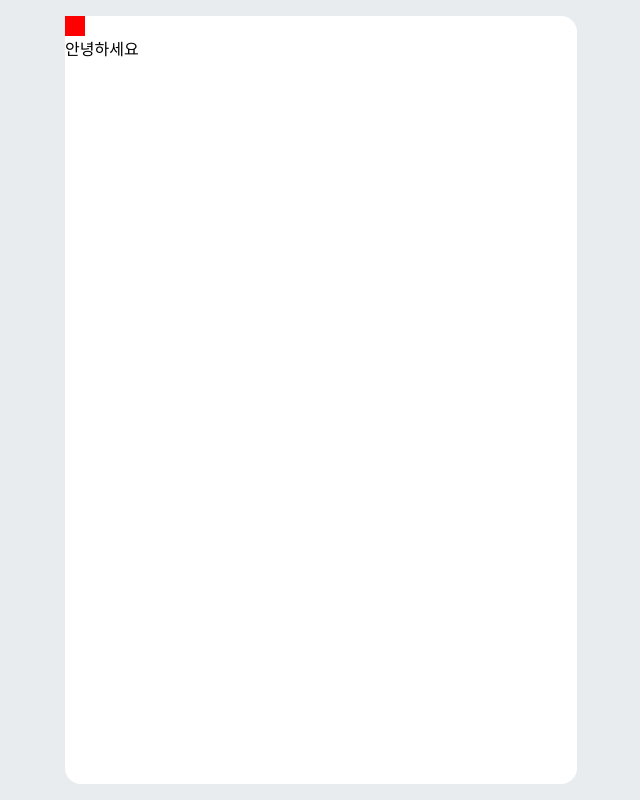
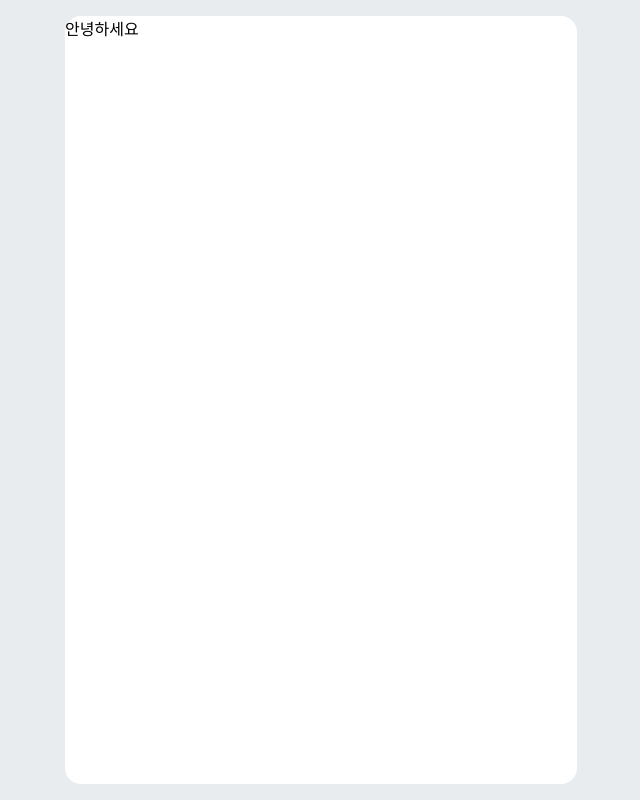
Before and after one commit to forest-k/todolist, a React (Create React App) app: page / in a window 1280 px wide. Shown: the whole page, without its empty margins (319-959 px from the left). Built offline with nearby package versions, Linux system fonts and the light colour scheme.

Commit message:
테스트완료

```diff
--- a/src/components/TodoTemplate.js
+++ b/src/components/TodoTemplate.js
@@ -1,11 +1,5 @@
 import React from 'react';
 import styled from 'styled-components';
-
-const Test = styled.div`
-  width: 20px;
-  height: 20px;
-  background: red;
-`;
 
 const TodoTemplateWrap = styled.div`
   width: 100%;
@@ -30,7 +24,6 @@ function TodoTemplate({children}) { //TodoTemplate
   return (
     <TodoTemplateWrap>
       <TodoTemplateBlock>
-        <Test/>
         {children}
       </TodoTemplateBlock>
     </TodoTemplateWrap>
```
Also changed, not shown: 1 other file (tests, documents, lock files or other folders).
